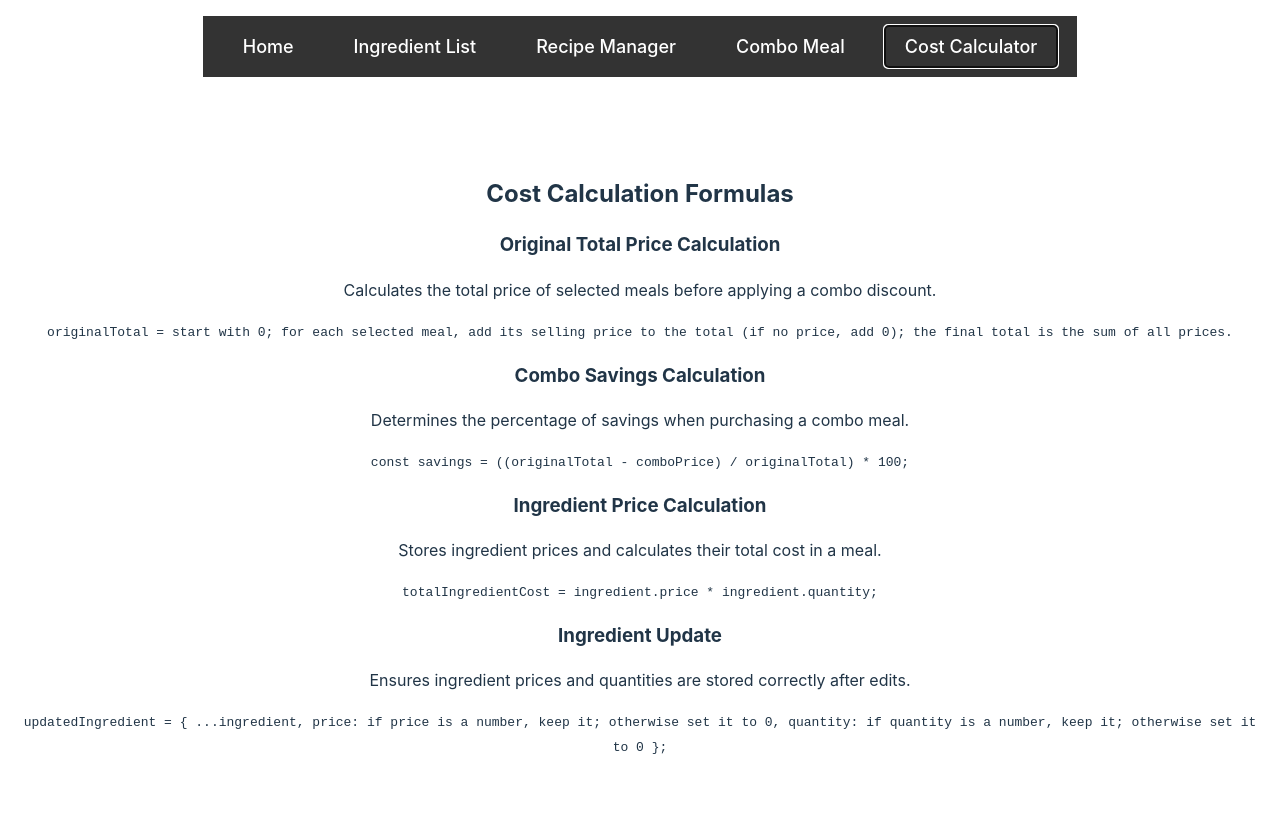
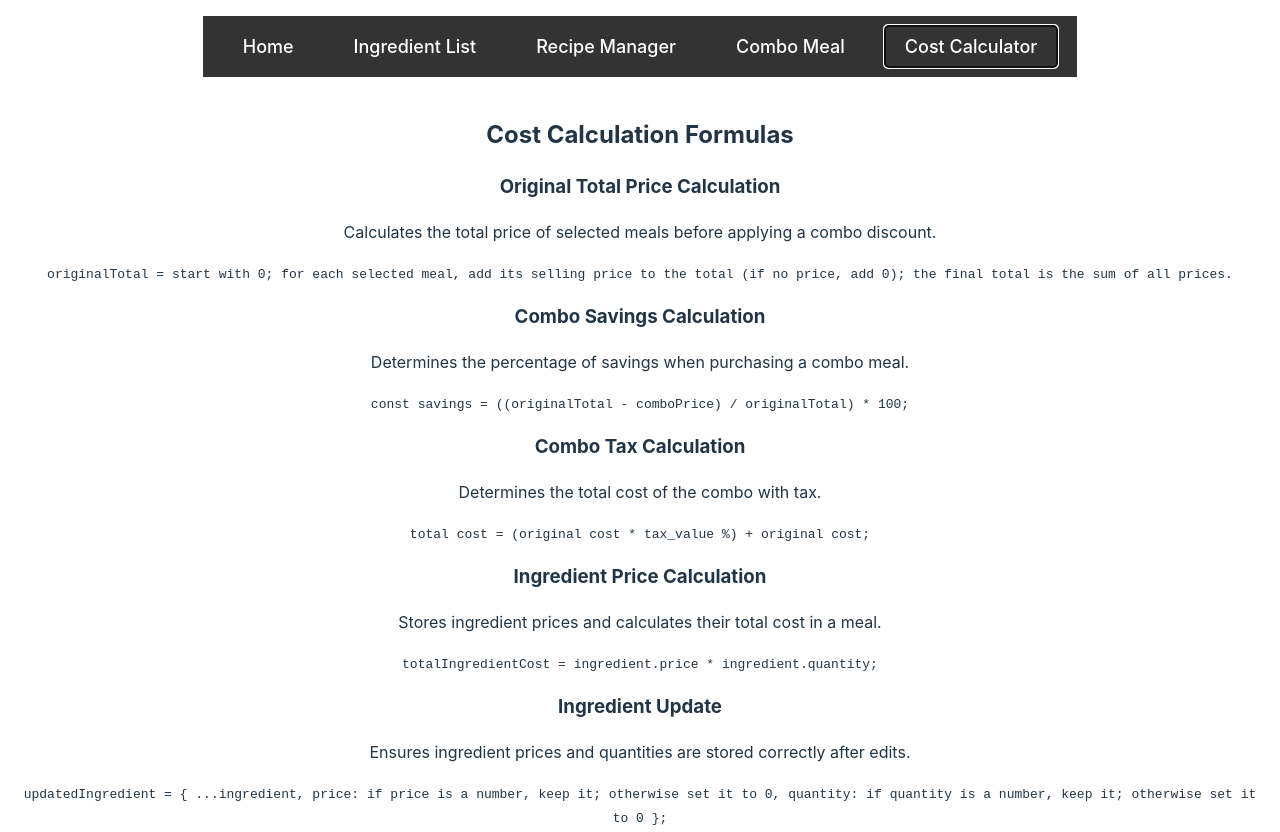
Before and after one commit to jazoomi/Stock-Inventory-Management-System, a React (Vite) app: page / in a window 1280 px wide. Both pictures are taken after a click on the button "Cost Calculator". Built offline with nearby package versions, Linux system fonts and the light colour scheme.

Commit message:
added formula for calculating tax in CostCalculator.jsx

```diff
--- a/src/ui/CostCalculator.jsx
+++ b/src/ui/CostCalculator.jsx
@@ -22,6 +22,14 @@ const CostCalculator = () => {
       </div>
 
       <div className="formula-box">
+        <h3>Combo Tax Calculation</h3>
+        <p>Determines the total cost of the combo with tax.</p>
+        <code>
+          {"total cost = (original cost * tax_value %) + original cost;"}
+        </code>
+      </div>
+
+      <div className="formula-box">
         <h3>Ingredient Price Calculation</h3>
         <p>Stores ingredient prices and calculates their total cost in a meal.</p>
         <code>
```
